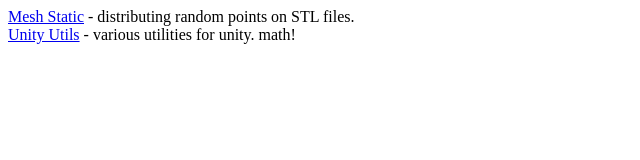
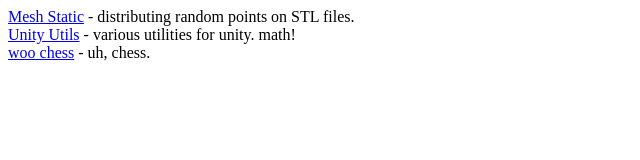
Before and after one commit to elenzil/elenzil.github.io, a plain HTML site: page index.html in a window 1280 px wide. Shown: the whole page, without its empty margins (0-640 px from the left). Drawn offline with Linux system fonts and the light colour scheme.

Commit message:
Update index.html

```diff
--- a/index.html
+++ b/index.html
@@ -2,5 +2,6 @@
 <body>
 	<a href="meshstatic">Mesh Static</a> - distributing random points on STL files.<br>
 	<a href="unityUtils">Unity Utils</a> - various utilities for unity. math!<br>
+	<a href="chessjs1">woo chess</a> - uh, chess.<br>
 </body>
 </html>
```
